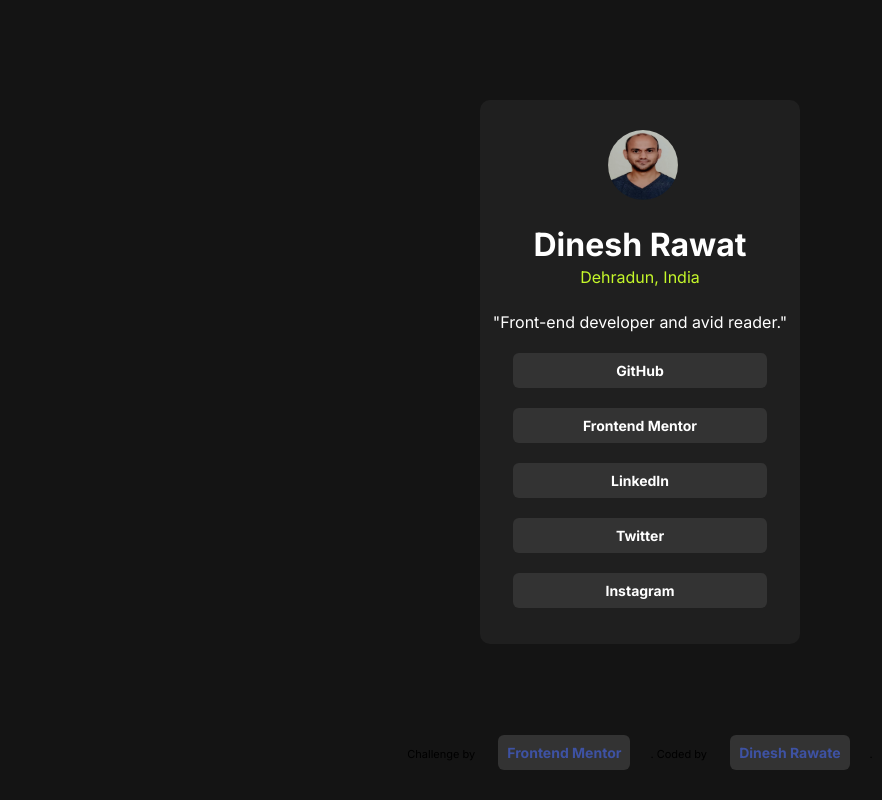
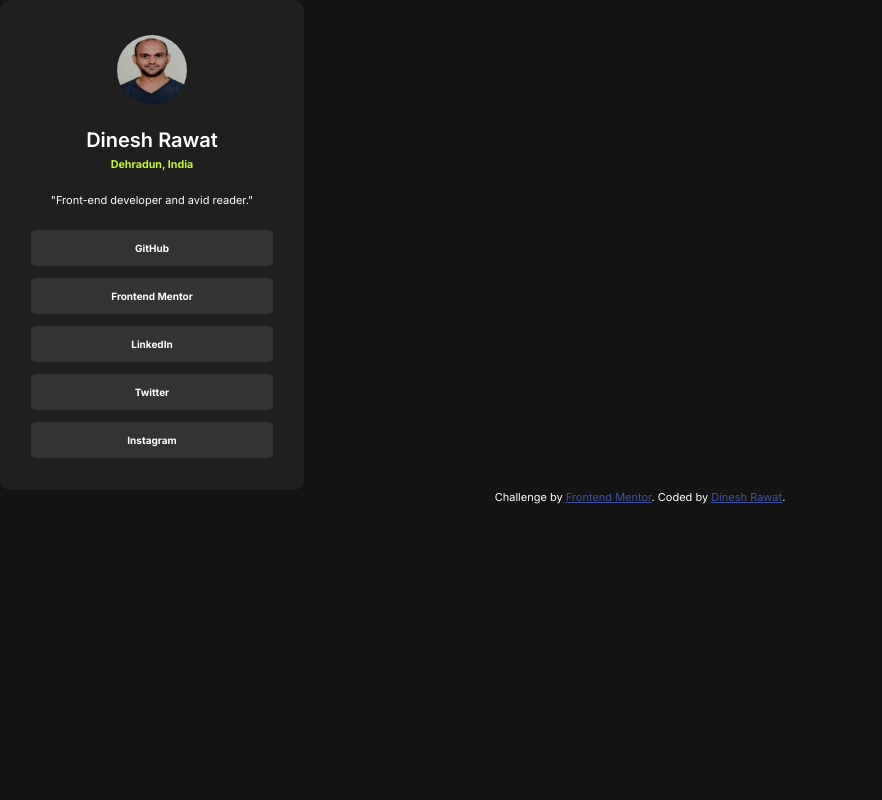
Before and after one commit to rawatdinesh10/social-links-profile, a plain HTML site: page index.html in a window 1280 px wide. Shown: the whole page, without its empty margins (0-882 px from the left). Drawn offline with Linux system fonts and the light colour scheme.

Commit message:
update commit

```diff
--- a/index.html
+++ b/index.html
@@ -12,20 +12,19 @@
   <div class="container">
       <img src="assets/images/myimage.jpg" alt="my photo">
       <h1>Dinesh Rawat</h1>
-      <p class="dun">Dehradun, India</p>
+      <h6>Dehradun, India</h6>
       <p class="avid">"Front-end developer and avid reader."</p>
-
-      <a href="https://github.com/rawatdinesh10">GitHub</a>
-      <a href="https://www.frontendmentor.io/profile/rawatdinesh10">Frontend Mentor</a>
-      <a href="www.linkedin.com/in/dinesh-rawat-b89085257">LinkedIn</a>
-      <a href="https://x.com/dineshrawat325"> Twitter</a>
-      <a href="https://www.instagram.com/rawatdinesh333">Instagram</a>
+      <div class="link">
+       <a class="mint" href="https://github.com/rawatdinesh10">GitHub</a>
+        <a class="mint" href="https://www.frontendmentor.io/profile/rawatdinesh10">Frontend Mentor</a>
+        <a class="mint" href="www.linkedin.com/in/dinesh-rawat-b89085257">LinkedIn</a>
+       <a class="mint" href="https://x.com/dineshrawat325"> Twitter</a>
+        <a class="mint" href="https://www.instagram.com/rawatdinesh333">Instagram</a>
+      </div>
   </div>
-<footer>
   <div class="attribution">
     Challenge by <a href="https://www.frontendmentor.io?ref=challenge" target="_blank">Frontend Mentor</a>.
-    Coded by <a href="www.linkedin.com/in/dinesh-rawat-b89085257">Dinesh Rawate</a>.
+    Coded by <a href="www.linkedin.com/in/dinesh-rawat-b89085257">Dinesh Rawat</a>.
   </div>
-</footer>
 </body>
 </html>
--- a/styles.css
+++ b/styles.css
@@ -1,13 +1,9 @@
 @import url('https://fonts.googleapis.com/css2?family=Inter:ital,opsz,wght@0,14..32,100..900;1,14..32,100..900&display=swap');
 
 
-
-
-body {
-  font-family: Inter, sans-sarif;
-  font-style: normal;
-  background-color: hsl(0, 0%, 8%);
-  text-align: center;
+html, body {
+  padding: 0;
+  margin: 0;
 }
 
 * {
@@ -16,18 +12,27 @@ body {
 }
 
 
+
+body {
+  font-family: Inter, sans-sarif;
+  color: hsl(0, 0%, 100%);
+  background-color: hsl(0, 0%, 8%);
+
+}
+
+
+
 .container {
   display: grid;
-  grid-gap: 5px;
-  width: 20rem;
-  height: 34rem;
-  margin: 100px auto;
-  grid-template-rows: repeat(9, 50px);
-  align-items: center;
+  grid-template-columns: 1fr;
+  width: 19em;
+  background-color: hsl(0, 0%, 12%);
+  justify-items: center;
   justify-content: center;
-  background-color: hsl(0, 0%, 12%);
-  color: hsl(0, 0%, 100%);
+  align-content: center;
   border-radius: 10px;
+
+
 
 
 
@@ -39,26 +44,45 @@ img {
     width: 70px;
     height: 70px;
     border-radius: 70px;
-    margin-top: 80px;
-    margin-left: 115px;
+    margin-top: 35px;
+    margin-bottom: 10px;
+
 
 }
 
 h1 {
-  margin-top: 150px;
+  font-size: 20px;
+  font-weight: 600;
+
 }
 
 
 
-a {
-  font-weight: 700;
-  font-size: 14px;
-  text-decoration: none;
-  color: hsl(0, 0%, 100%);
-  background-color: hsl(0, 0%, 20%);
-  padding: 9px;
-  margin: 60px 20px 10px 20px;
-  border-radius: 6px;
+h6 {
+  color: hsl(75, 94%, 57%);
+  margin-top: -8px;
+}
+
+
+
+.link {
+  margin-bottom: 20px;
+}
+
+
+  .mint {
+    display: block;
+    padding: 12px 80px;
+    margin: 12px;
+    border-radius: 5px;
+    font-weight: 700;
+    text-decoration: none;
+    text-align: center;
+    background-color: hsl(0, 0%, 20%);
+    color: hsl(0, 0%, 100%);
+    font-size: 10px;
+
+
 }
 
 a:hover {
@@ -68,12 +92,9 @@ a:hover {
 
 
 .avid {
-  margin-top: 80px;
-}
-
-.dun {
-  color: hsl(75, 94%, 57%);
-  margin-top: 100px;
+  margin-top: -3px;
+  font-size: 11px;
+  font-weight: 400;
 
 }
 
@@ -100,5 +121,6 @@ a:hover {
 
 
 
+
   .attribution { font-size: 11px; text-align: center; }
   .attribution a { color: hsl(228, 45%, 44%); }
```
